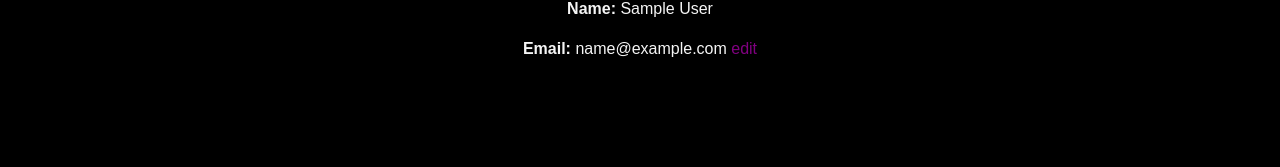
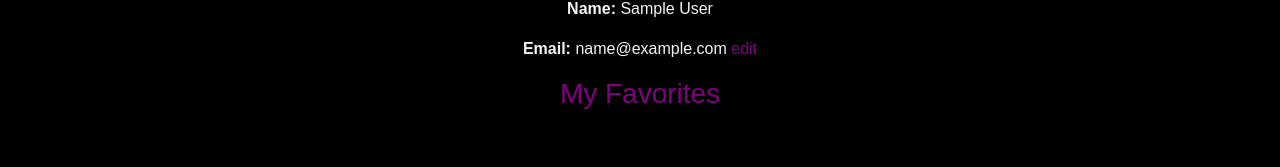
Before and after one commit to anonyymous1/irezumi-client, a React (Create React App) app: page /profile in a window 1280 px wide. Shown: the part 530-697 px from the top of the page. Built offline with nearby package versions, Linux system fonts and the light colour scheme; no server answers; sample sign-in values are in the browser's storage; a web font is replaced by a local one.

Commit message:
[Fav] Add favorites link to profile page.

```diff
--- a/src/components/Profile.js
+++ b/src/components/Profile.js
@@ -12,7 +12,7 @@ const Profile = (props) => {
 
                 <p><strong>Name:</strong> { props.user.name } </p>
                 <p><strong>Email:</strong> { props.user.email } <Link to="/profileedit">edit</Link></p>
-                {/* <p><strong>ID:</strong> { props.user.id } </p> */}
+                <h3><Link to="/favorites">My Favorites</Link></h3>
 
             </div>
 
```
